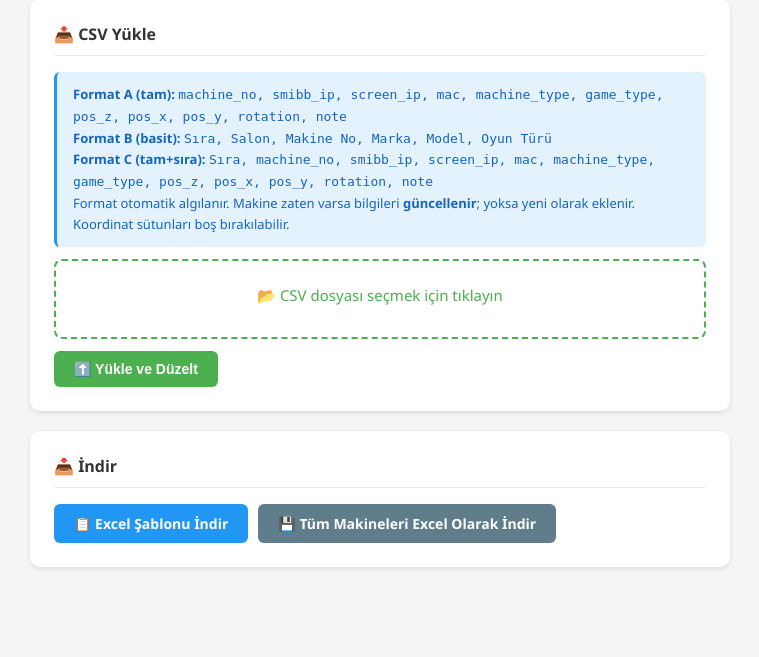
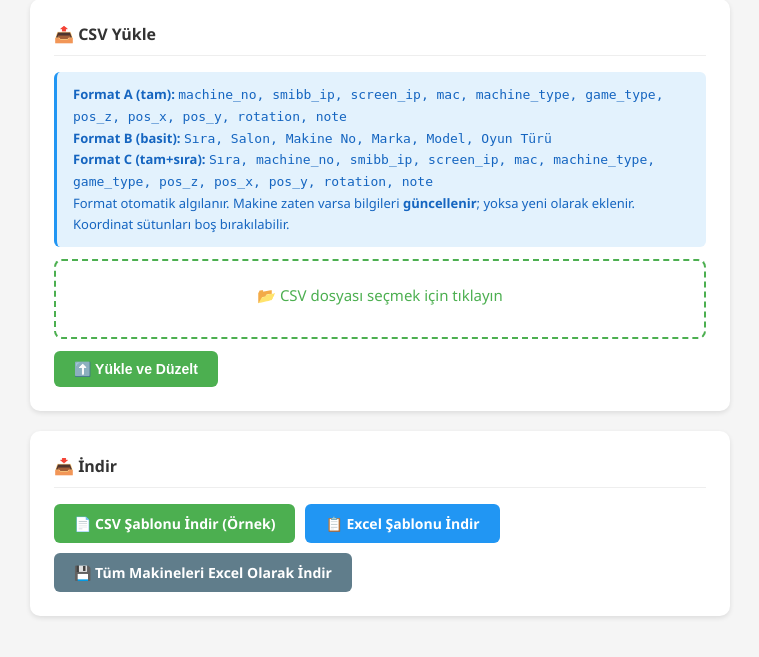
Before and after one commit to baroyurt/Kemal, a PHP site: page /excel_import.php in a window 1280 px wide. Shown: the part 114-771 px from the top of the page, without its empty margins (260-1019 px from the left). Run offline with PHP 8.4, Linux system fonts and the light colour scheme; a user stored in the database is signed in; data comes from the database, SQL or seed files in the repository.

Commit message:
excel_import.php: Format C örnek CSV şablonu indirme butonu eklendi
Co-authored-by: baroyurt <251450319+baroyurt@users.noreply.github.com>
Agent-Logs-Url: https://github.com/baroyurt/Kemal/sessions/b34aa3ad-c515-4b93-8aba-db808e5770b8

```diff
--- a/casino-map/excel_import.php
+++ b/casino-map/excel_import.php
@@ -13,7 +13,23 @@ if($_SESSION['role'] != 'admin'){
 
 include("config.php");
 
-// ── CSV Şablon İndirme ────────────────────────────────────────────────────────
+// ── CSV Şablon İndirme (Format C: Sıra + tam sütunlar) ───────────────────────
+if(isset($_GET['download_csv_template'])){
+    header('Content-Type: text/csv; charset=utf-8');
+    header('Content-Disposition: attachment; filename="makine_sablonu.csv"');
+    header('Cache-Control: no-cache, no-store, must-revalidate');
+    $out = fopen('php://output', 'w');
+    // UTF-8 BOM — Excel'in Türkçe karakterleri doğru okuması için
+    fputs($out, "\xEF\xBB\xBF");
+    fputcsv($out, ['Sıra','machine_no','smibb_ip','screen_ip','mac','machine_type','game_type','pos_z','pos_x','pos_y','rotation','note']);
+    fputcsv($out, [1, '2925', '10.1.3.25',  '10.129.3.25',  '69-44', 'Apex / Curve', 'Elements x100', 1, 430, 1732,  90, '']);
+    fputcsv($out, [2, '2926', '10.1.3.26',  '10.129.3.26',  '68-4f', 'Apex / Curve', 'Elements x100', 1, 430, 1795,  90, '']);
+    fputcsv($out, [3, '2935', '10.5.7.35',  '10.133.7.35',  '61-f3', 'Apex / Curve', 'Elements x25',  5, 2931, 1347,  0, '']);
+    fclose($out);
+    exit;
+}
+
+// ── Excel Şablon İndirme (Format A: makine_no + tam sütunlar) ────────────────
 if(isset($_GET['download_template'])){
     include_once("xlsx_helper.php");
     $headers = ['machine_no', 'smibb_ip', 'screen_ip', 'mac', 'machine_type', 'game_type', 'pos_z', 'pos_x', 'pos_y', 'rotation', 'note'];
@@ -339,6 +355,7 @@ if(isset($_POST['upload'])){
     <div class="card">
         <h3>📥 İndir</h3>
         <div class="btn-row">
+            <a href="?download_csv_template=1" class="btn btn-green">📄 CSV Şablonu İndir (Örnek)</a>
             <a href="?download_template=1" class="btn btn-blue">📋 Excel Şablonu İndir</a>
             <a href="?export_machines=1" class="btn btn-gray">💾 Tüm Makineleri Excel Olarak İndir</a>
         </div>
```
